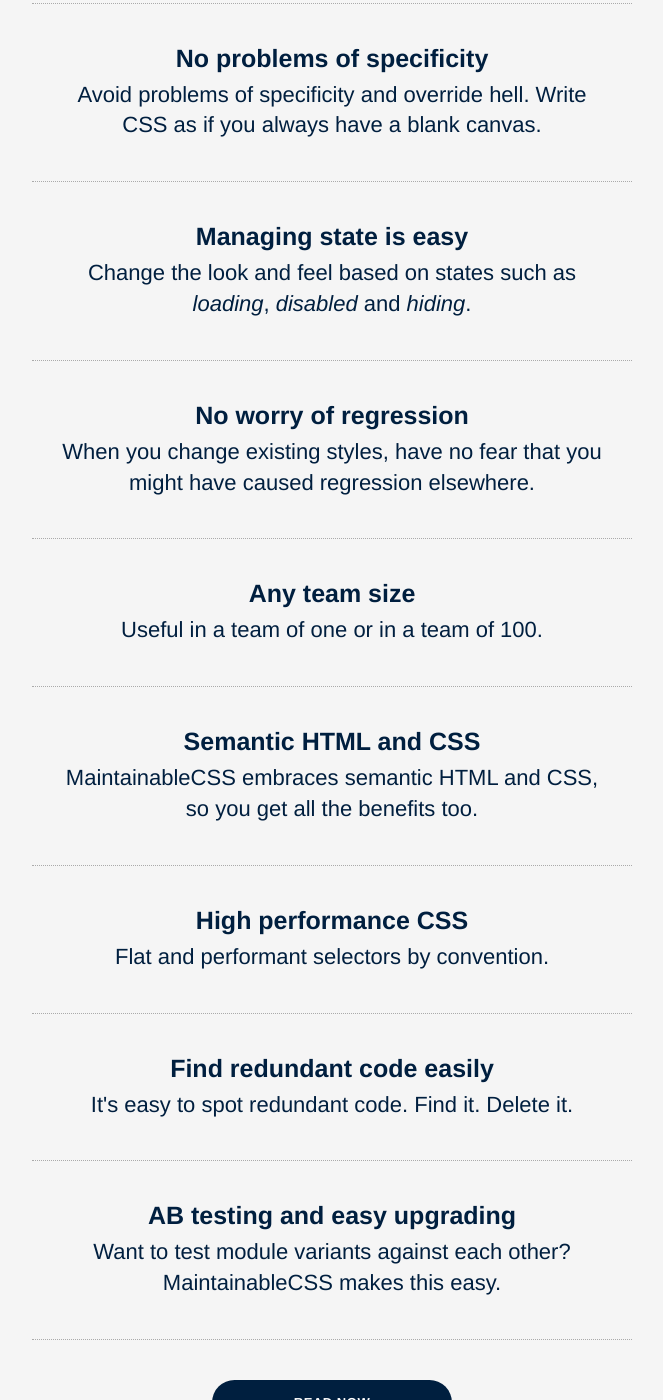
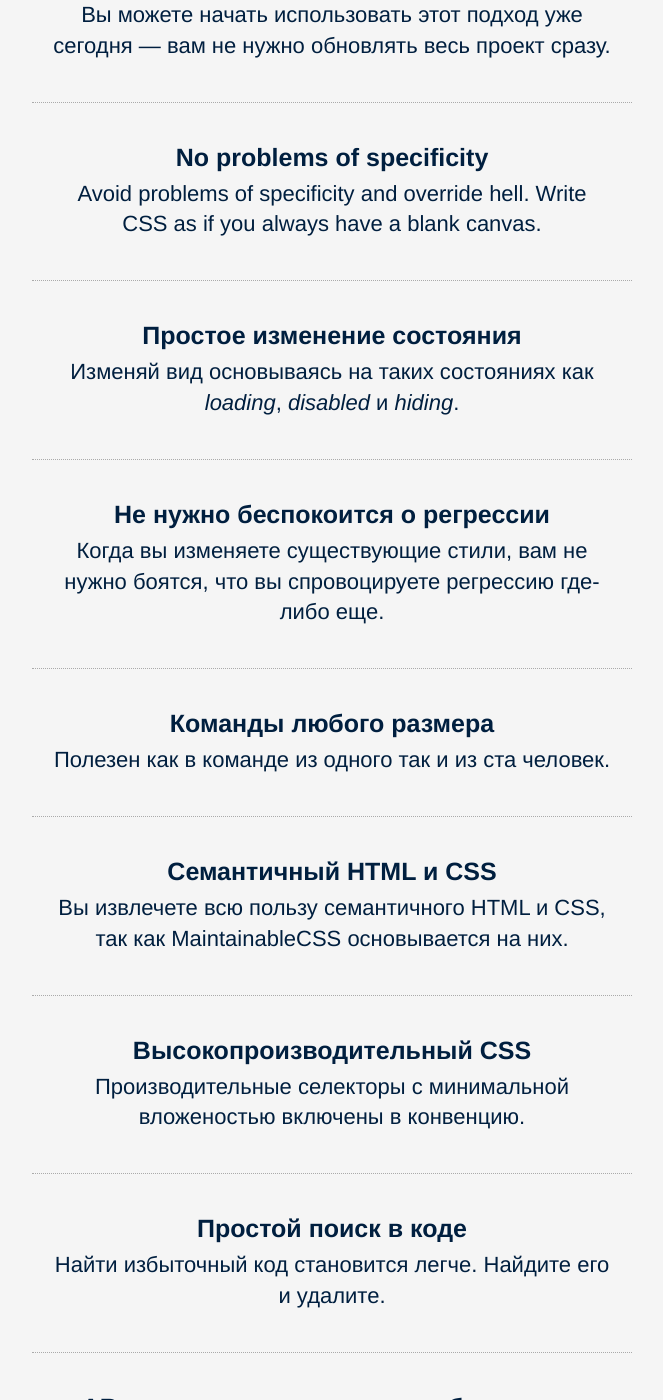
Before and after one commit to termosa/maintainablecss.ru, a Jekyll site: the page built from index.md, in a window 1280 px wide and 1400 px high, scrolled down 1713 px. Shown: the whole window, without its empty margins (308-971 px from the left). Built offline with Jekyll 4.4.1, drawn with Linux system fonts in a browser that asks for light colours; some of the changed text lies outside the part shown.

Commit message:
Translate index page

```diff
--- a/index.md
+++ b/index.md
@@ -8,8 +8,8 @@ id: home
 	<img class="hero-logo" src="/assets/img/logo.png" width="250" height="250">
 
 	<h1>MaintainableCSS</h1>
-	<p>Write CSS without worrying that overzealous, pre-existing styles will cause problems. <em>MaintainableCSS</em> is an approach to writing <em>modular</em>, <em>scalable</em> and of course, <em>maintainable</em> CSS.</p>
-	<a class="hero-button" href="/chapters/introduction/">Read now</a>
+  <p>Пишите CSS без страха, что существующие стили доставят вам проблемы. <em>MaintainableCSS</em> &mdash; это подход к написанию <em>модульного</em>, <em>расширяемого</em> и конечно же, <em>поддерживаемого</em> CSS кода.</p>
+	<a class="hero-button" href="/chapters/introduction/">Начать</a>
 </div>
 <!--
 	<h2>Maintainable &mdash; Adjective</h2>
@@ -17,93 +17,93 @@ id: home
 -->
 
 <div class="benefits">
-	<h2>Benefits of MaintainableCSS</h2>
+	<h2>Преимущества MaintainableCSS</h2>
 	<div class="benefits-wrapper">
 		<div class="benefit">
-			<h3>Modular and encapsulated</h3>
-			<p>Styles don't bleed or cascade without your permission.</p>
+			<h3>Модульный и изолированный</h3>
+			<p>Стили не "просачиваются" и не "проваливаются" без вашего разрешения.</p>
 		</div>
 		<div class="benefit">
-			<h3>Any design requirements</h3>
-			<p>Completely flexible to your needs.</p>
+			<h3>Любые требования дизайна</h3>
+			<p>Достаточно гибкий для любых ваших потребностей.</p>
 		</div>
 		<div class="benefit">
-			<h3>No tooling required</h3>
-			<p>But you can use tooling if you want to.</p>
+			<h3>Не требует никаких установок</h3>
+			<p>Но при желании вы сможете установить нужные вам инструменты.</p>
 		</div>
 		<div class="benefit">
-			<h3>Easy to learn</h3>
-			<p>Read the guides and see.</p>
+			<h3>Прост в изучении</h3>
+			<p>Прочитайте руководство и увидите.</p>
 		</div>
 		<div class="benefit">
-			<h3>Any size project</h3>
-			<p>Whatever size project you have, <em>MaintainableCSS</em> will help.</p>
+			<h3>Любой размер проекта</h3>
+			<p>Не зависимо от того какого размера ваш проект &mdash; <em>MaintainableCSS</em> поможет вам.</p>
 		</div>
 		<div class="benefit">
-			<h3>Upgrade in your own time</h3>
-			<p>You can start applying the approach today, bit by bit. You don't need to upgrade the whole project in one go.</p>
+			<h3>Легко применяется</h3>
+			<p>Вы можете начать использовать этот подход уже сегодня &mdash; вам не нужно обновлять весь проект сразу.</p>
 		</div>
-		<div class="benefit">
+		<div class="benefit"><!-- TODO: Translate -->
 			<h3>No problems of specificity</h3>
 			<p>Avoid problems of specificity and override hell. Write CSS as if you always have a blank canvas.</p>
 		</div>
 		<div class="benefit">
-			<h3>Managing state is easy</h3>
-			<p>Change the look and feel based on states such as <em>loading</em>, <em>disabled</em> and <em>hiding</em>.</p>
+			<h3>Простое изменение состояния</h3>
+			<p>Изменяй вид основываясь на таких состояниях как <em>loading</em>, <em>disabled</em> и <em>hiding</em>.</p>
 		</div>
 		<div class="benefit">
-			<h3>No worry of regression</h3>
-			<p>When you change existing styles, have no fear that you might have caused regression elsewhere.</p>
+			<h3>Не нужно беспокоится о регрессии</h3>
+			<p>Когда вы изменяете существующие стили, вам не нужно боятся, что вы спровоцируете регрессию где-либо еще.</p>
 		</div>
 		<div class="benefit">
-			<h3>Any team size</h3>
-			<p>Useful in a team of one or in a team of 100.</p>
+			<h3>Команды любого размера</h3>
+			<p>Полезен как в команде из одного так и из ста человек.</p>
 		</div>
 		<div class="benefit">
-			<h3>Semantic HTML and CSS</h3>
-			<p>MaintainableCSS embraces semantic HTML and CSS, so you get all the benefits too.</p>
+			<h3>Семантичный HTML и CSS</h3>
+			<p>Вы извлечете всю пользу семантичного HTML и CSS, так как MaintainableCSS основывается на них.</p>
 		</div>
 		<div class="benefit">
-			<h3>High performance CSS</h3>
-			<p>Flat and performant selectors by convention.</p>
+			<h3>Высокопроизводительный CSS</h3>
+			<p>Производительные селекторы с минимальной вложеностью включены в конвенцию.</p>
 		</div>
 		<div class="benefit">
-			<h3>Find redundant code easily</h3>
-			<p>It's easy to spot redundant code. Find it. Delete it.</p>
+			<h3>Простой поиск в коде</h3>
+			<p>Найти избыточный код становится легче. Найдите его и удалите.</p>
 		</div>
 		<div class="benefit">
-			<h3>AB testing and easy upgrading</h3>
-			<p>Want to test module variants against each other? MaintainableCSS makes this easy.</p>
+			<h3>AB тестирование и простое обновление</h3>
+			<p>Хотите сравнить разные версии модулей? С MaintainableCSS это просто.</p>
 		</div>
-		<a class="benefit-readNowButton" href="/chapters/introduction">Read now</a>
+		<a class="benefit-readNowButton" href="/chapters/introduction">Начать</a>
 	</div>
 </div>
-<div class="recommendations">
-	<h2 class="recommendations-title">What others say</h2>
+<div class="recommendations"><!-- TODO: Translate -->
+	<h2 class="recommendations-title">Комментарии</h2>
 	<div class="recommendations-item">
 		<blockquote>
-			<p>&ldquo;A handy little read on learning how to write modular and maintainable CSS.&rdquo;
+			<p>&ldquo;Удобное маленькое чтиво о том, как писать модульный и поддерживаемый CSS.&rdquo;
 			<br>&mdash; <cite>Smashing Magazine</cite>
 			</p>
 		</blockquote>
 	</div>
 	<div class="recommendations-item">
 		<blockquote>
-			<p>&ldquo;Finally a good book on how to write maintainable CSS.&rdquo;
+			<p>&ldquo;Наконец-то появилась хорошая книжка о том, как писать поддерживаемый CSS код.&rdquo;
 			<br>&mdash; <cite>Alexander Dajani</cite>
 			</p>
 		</blockquote>
 	</div>
 	<div class="recommendations-item">
 		<blockquote>
-			<p>&ldquo;I actually love everything about this.&rdquo;
+			<p>&ldquo;Вообщем, мне понравилось все, что здесь сказано.&rdquo;
 			<br>&mdash; <cite>Simon Taggart</cite>
 			</p>
 		</blockquote>
 	</div>
 	<div class="recommendations-item">
 		<blockquote>
-			<p>&ldquo;Totally agree with this approach to CSS.&rdquo;
+			<p>&ldquo;Абсолютно согласен с этим подходом к написанию CSS.&rdquo;
 			<br>&mdash; <cite>Marcel Reyna</cite>
 			</p>
 		</blockquote>
```
